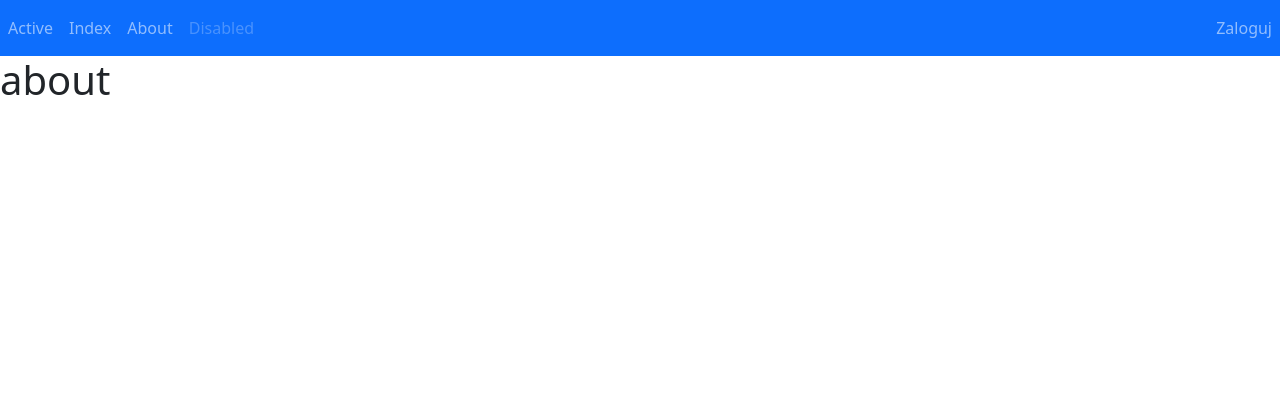
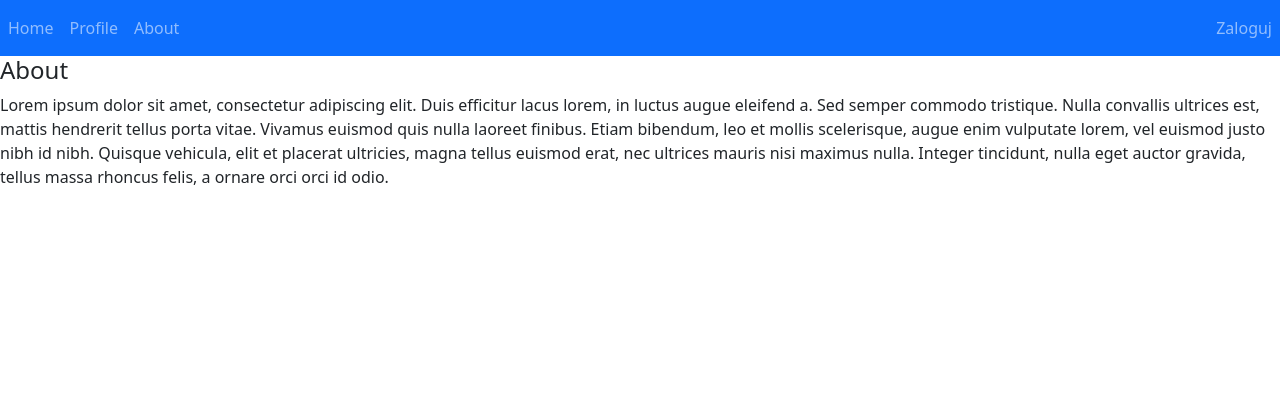
Before and after one commit to skibski/projektDysk, a Django app: page /about in a window 1280 px wide. Shown: the top 420 px of the page. Run offline with Django 3.2, Linux system fonts and the light colour scheme.

Commit message:
Improved nav-bar

```diff
--- a/mysite/templates/pages/about.html
+++ b/mysite/templates/pages/about.html
@@ -2,6 +2,6 @@
 
 {% block content %}
 
-<h1>about</h1>
-
+<h4>About</h4>
+<p>Lorem ipsum dolor sit amet, consectetur adipiscing elit. Duis efficitur lacus lorem, in luctus augue eleifend a. Sed semper commodo tristique. Nulla convallis ultrices est, mattis hendrerit tellus porta vitae. Vivamus euismod quis nulla laoreet finibus. Etiam bibendum, leo et mollis scelerisque, augue enim vulputate lorem, vel euismod justo nibh id nibh. Quisque vehicula, elit et placerat ultricies, magna tellus euismod erat, nec ultrices mauris nisi maximus nulla. Integer tincidunt, nulla eget auctor gravida, tellus massa rhoncus felis, a ornare orci orci id odio.</p>
 {% endblock %}
--- a/mysite/templates/pages/disk.html
+++ b/mysite/templates/pages/disk.html
@@ -6,7 +6,7 @@
 {% if user.is_authenticated %}
     {% ifequal disk.id_user|stringformat:"s" user.get_username %}
     <h4>Welcome on your page, {{ user.username }}!</h4>
-        <h5>Here are your disks {{disk.id}}:</h5>
+        <h5>Here are your disk {{disk.id}}:</h5>
 
         {% for catalog in catalogs %}
             <p>Catalog id: <a href="{% url 'catalog' %}{{disk.id}}/{{catalog.id}}"> {{catalog.id}} </a> </p>
--- a/mysite/templates/pages/index.html
+++ b/mysite/templates/pages/index.html
@@ -5,7 +5,7 @@
 
 {% block content %}
 {% if user.is_authenticated %}
-  Hi {{ user.username }}!
+  <h4>Hi {{ user.username }}!</h4>
   <a href="{% url 'profile' %}">  Go to your profile  </a>
   <!--<p><a href="{% url 'logout' %}">Log Out</a></p>-->
 {% else %}
--- a/mysite/templates/pages/profile.html
+++ b/mysite/templates/pages/profile.html
@@ -4,7 +4,7 @@
 
 {% block content %}
 {% if user.is_authenticated %}
-    <h4>Welcome on your page, {{ user.username }}!</h4>
+    <h4>Welcome on your profile, {{ user.username }}!</h4>
     <h5>Here are your disks:</h5>
     {% for object in all_objects %}
         {% ifequal object.id_user|stringformat:"s" user.get_username %}
@@ -15,8 +15,8 @@
         {% endifequal %}
     {% endfor %}
     <h5>Add new disk:</h5>
-    <a href="{% url 'addStandard' %}/{{user.id}}">Add Standard - 5GB</a>
-    <a href="{% url 'addPremium' %}/{{user.id}}">Add Premium - 10GB</a>
+    <a href="{% url 'addStandard' %}/{{user.id}}">Standard - 5GB</a>
+    <a href="{% url 'addPremium' %}/{{user.id}}">Premium - 10GB</a>
 {% else %}
       <h4>You are not logged in</h4>
 {% endif %}
--- a/mysite/templates/partials/_navbar.html
+++ b/mysite/templates/partials/_navbar.html
@@ -1,17 +1,20 @@
 <nav class="navbar navbar-expand-sm bg-primary navbar-dark">
   <ul class="navbar-nav">
-    <li class="nav-item active">
-      <a class="nav-link" href="#">Active</a>
+<!--    <li class="nav-item active">-->
+<!--      <a class="nav-link" href="#">Active</a>-->
+<!--    </li>-->
+    <li class="nav-item">
+      <a class="nav-link" href="{% url 'index'%}">Home</a>
     </li>
     <li class="nav-item">
-      <a class="nav-link" href="{% url 'index'%}">Index</a>
+      <a class="nav-link" href="{% url 'profile'%}">Profile</a>
     </li>
     <li class="nav-item">
       <a class="nav-link" href="{% url 'about'%}">About</a>
     </li>
-    <li class="nav-item">
-      <a class="nav-link disabled" href="#">Disabled</a>
-    </li>
+<!--    <li class="nav-item">-->
+<!--      <a class="nav-link disabled" href="#">Disabled</a>-->
+<!--    </li>-->
   </ul>
       <ul class="navbar-nav ms-auto">
         <li class="nav-item mr-3">
```
Also changed, not shown: mysite/db.sqlite3.
